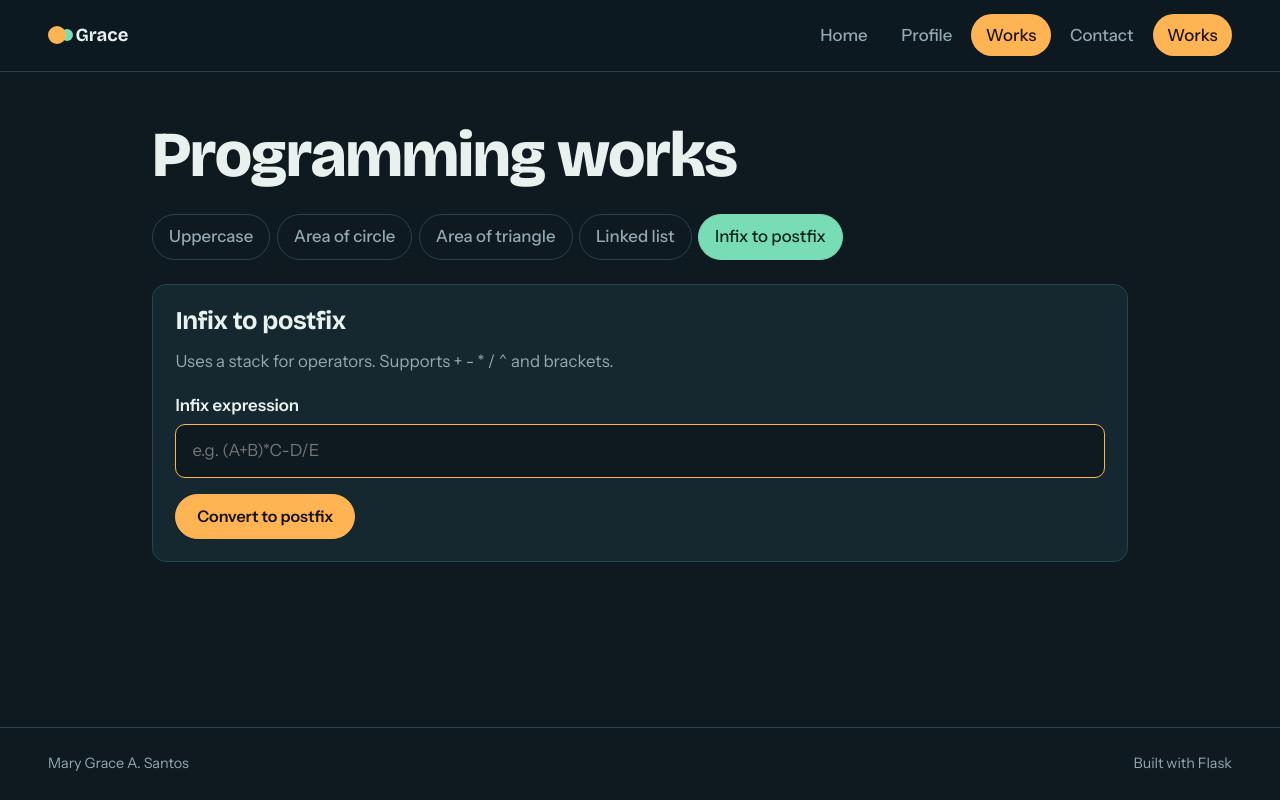
After one commit to mgracesantos/activity-4, a Flask app: page /works/infix in a window 1280 px wide. The commit adds this page. Run offline with Flask 3, Linux system fonts and the light colour scheme.

Commit message:
add infix to postfix converter

```diff
--- a/app.py
+++ b/app.py
@@ -1,4 +1,5 @@
 import math
+import re
 from flask import Flask, render_template, request, redirect, url_for, flash
 
 app = Flask(__name__)
@@ -96,6 +97,80 @@ def atriangle():
             error = "Enter a base and a height that are numbers of 0 or more."
     return render_template("triangle.html", result=result, error=error, base=base, height=height)
 
+
+# ---------------- Infix to postfix (stack) ----------------
+PRECEDENCE = {"+": 1, "-": 1, "*": 2, "/": 2, "^": 3}
+
+
+def infix_to_postfix(expr):
+    """Uses a stack for operators and a string for the output."""
+    expr = expr.strip()
+    if not expr:
+        raise ValueError("Type an infix expression first, for example A+B*C.")
+    if re.search(r"[^A-Za-z0-9_.+\-*/^()\s]", expr):
+        raise ValueError("Only letters, numbers, + - * / ^ and brackets are allowed.")
+
+    tokens = re.findall(r"[A-Za-z0-9_.]+|[-+*/^()]", expr)
+    ops = []          # operator stack
+    output = ""       # output as a plain string
+    steps = []
+    expect_operand = True
+
+    def log(token, action):
+        steps.append({"token": token, "action": action,
+                      "ops": " ".join(ops) or "(empty)", "output": output.strip() or "(empty)"})
+
+    for tok in tokens:
+        if tok == "(":
+            if not expect_operand:
+                raise ValueError("An operator is missing before '('.")
+            ops.append(tok)
+            log(tok, "Push '(' onto ops")
+        elif tok == ")":
+            if expect_operand:
+                raise ValueError("There is an operator or nothing before ')'.")
+            while ops and ops[-1] != "(":
+                output += ops.pop() + " "
+            if not ops:
+                raise ValueError("There is a ')' without a matching '('.")
+            ops.pop()
+            log(tok, "Pop operators until '(', then discard '('")
+        elif tok in PRECEDENCE:
+            if expect_operand:
+                raise ValueError(f"The operator '{tok}' has no operand before it.")
+            while ops and ops[-1] != "(" and PRECEDENCE[ops[-1]] >= PRECEDENCE[tok]:
+                output += ops.pop() + " "
+            ops.append(tok)
+            expect_operand = True
+            log(tok, f"Pop higher/equal precedence, push '{tok}'")
+        else:
+            if not expect_operand:
+                raise ValueError(f"An operator is missing before '{tok}'.")
+            output += tok + " "
+            expect_operand = False
+            log(tok, "Operand, add to output")
+
+    if expect_operand:
+        raise ValueError("The expression cannot end with an operator or '('.")
+    while ops:
+        top = ops.pop()
+        if top == "(":
+            raise ValueError("There is a '(' without a matching ')'.")
+        output += top + " "
+    log("end", "Pop remaining operators to output")
+    return output.strip(), steps
+
+
+@app.route("/works/infix", methods=["GET", "POST"])
+def infix():
+    expr = request.form.get("expression", "") if request.method == "POST" else ""
+    postfix, steps, error = None, [], None
+    if request.method == "POST":
+        try:
+            postfix, steps = infix_to_postfix(expr)
+        except ValueError as e:
+            error = str(e)
+    return render_template("infix.html", expression=expr, postfix=postfix, steps=steps, error=error)
 
 # ---------------- Linked list ----------------
 class Node:
--- a/static/css/style.css
+++ b/static/css/style.css
@@ -113,3 +113,9 @@ input:focus{border-color:var(--amber);outline:none}
 }
 @media (prefers-reduced-motion:reduce){*{animation:none!important;transition:none!important}}
 .fullname{color:var(--muted);margin:.8rem 0 0;max-width:40ch}
+
+.scroll{overflow-x:auto}
+.steps{width:100%;border-collapse:collapse;margin-top:1rem;font-size:.95rem}
+.steps th,.steps td{text-align:left;padding:.6rem .8rem;border-bottom:1px solid var(--line)}
+.steps th{color:var(--muted);font-weight:600}
+.steps td:nth-child(3),.steps td:nth-child(4){font-family:Consolas,monospace;color:var(--mint)}
--- a/templates/_worktabs.html
+++ b/templates/_worktabs.html
@@ -4,4 +4,5 @@
   <a href="{{ url_for('acircle') }}" class="{{ 'on' if ep == 'acircle' }}">Area of circle</a>
   <a href="{{ url_for('atriangle') }}" class="{{ 'on' if ep == 'atriangle' }}">Area of triangle</a>
   <a href="{{ url_for('linkedlist') }}" class="{{ 'on' if ep == 'linkedlist' }}">Linked list</a>
+  <a href="{{ url_for('infix') }}" class="{{ 'on' if ep == 'infix' }}">Infix to postfix</a>
 </div>
--- a/templates/base.html
+++ b/templates/base.html
@@ -17,8 +17,9 @@
       {% set ep = request.endpoint %}
       <a href="{{ url_for('index') }}" class="{{ 'on' if ep == 'index' }}">Home</a>
       <a href="{{ url_for('profile') }}" class="{{ 'on' if ep == 'profile' }}">Profile</a>
-      <a href="{{ url_for('works') }}" class="{{ 'on' if ep in ('works','acircle','atriangle','linkedlist') }}">Works</a>
+      <a href="{{ url_for('works') }}" class="{{ 'on' if ep in ('works','acircle','atriangle','linkedlist','infix') }}">Works</a>
       <a href="{{ url_for('contact') }}" class="{{ 'on' if ep == 'contact' }}">Contact</a>
+      <a href="{{ url_for('works') }}" class="{{ 'on' if ep in ('works','acircle','atriangle','linkedlist','infix') }}">Works</a>
     </nav>
   </header>
 
--- /dev/null
+++ b/templates/infix.html
@@ -0,0 +1,35 @@
+{% extends "base.html" %}
+{% block title %}Infix to postfix{% endblock %}
+{% block content %}
+<section class="wrap">
+  <h1>Programming works</h1>
+  {% include "_worktabs.html" %}
+  <div class="card tool">
+    <h2>Infix to postfix</h2>
+    <p class="muted">Uses a stack for operators. Supports + - * / ^ and brackets.</p>
+    <form method="post">
+      <label for="expression">Infix expression</label>
+      <input id="expression" name="expression" value="{{ expression }}" placeholder="e.g. (A+B)*C-D/E" autofocus autocomplete="off">
+      <button class="btn primary">Convert to postfix</button>
+    </form>
+    {% if error %}<div class="result bad">{{ error }}</div>{% endif %}
+    {% if postfix %}<div class="result"><span>Postfix</span><strong>{{ postfix }}</strong></div>{% endif %}
+  </div>
+
+  {% if steps %}
+  <div class="card">
+    <h2>How it got there</h2>
+    <div class="scroll">
+    <table class="steps">
+      <thead><tr><th>Token</th><th>What happened</th><th>Ops stack (bottom to top)</th><th>Output</th></tr></thead>
+      <tbody>
+      {% for s in steps %}
+        <tr><td><b>{{ s.token }}</b></td><td>{{ s.action }}</td><td>{{ s.ops }}</td><td>{{ s.output }}</td></tr>
+      {% endfor %}
+      </tbody>
+    </table>
+    </div>
+  </div>
+  {% endif %}
+</section>
+{% endblock %}
```
